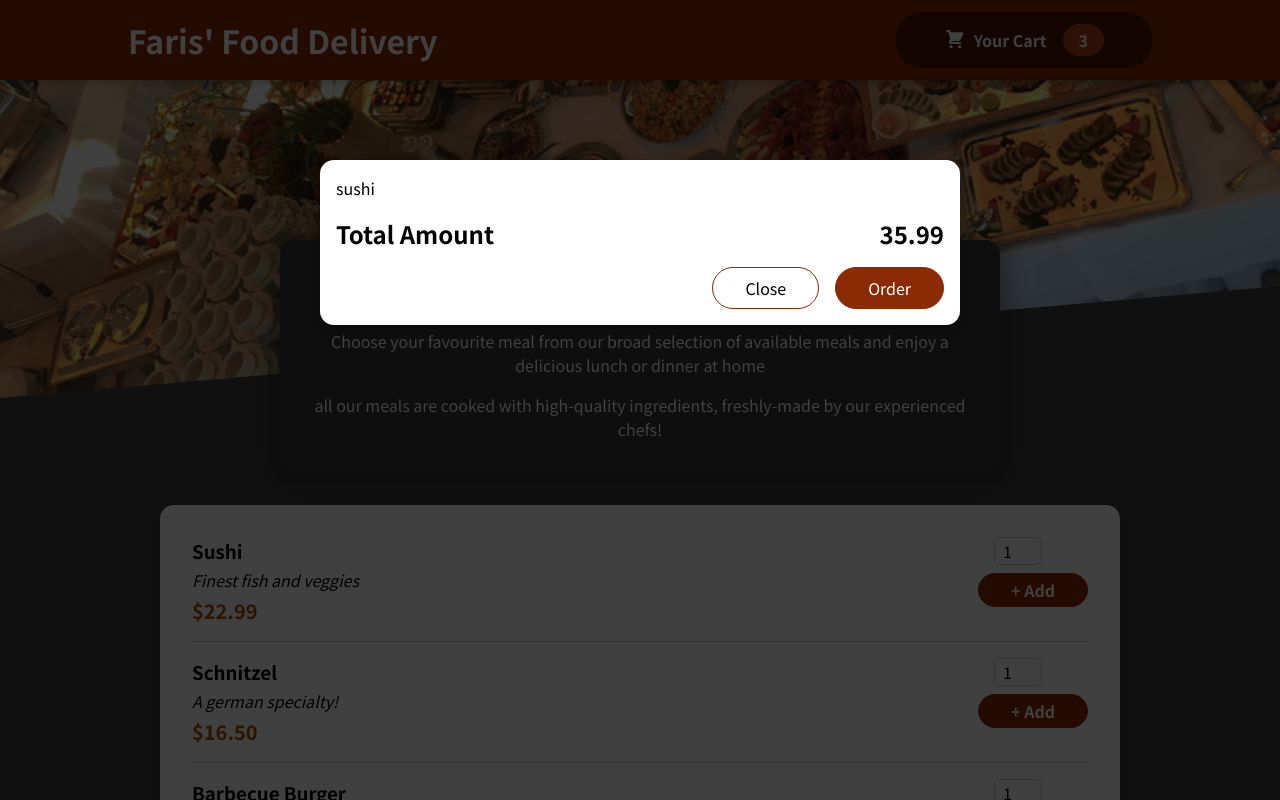
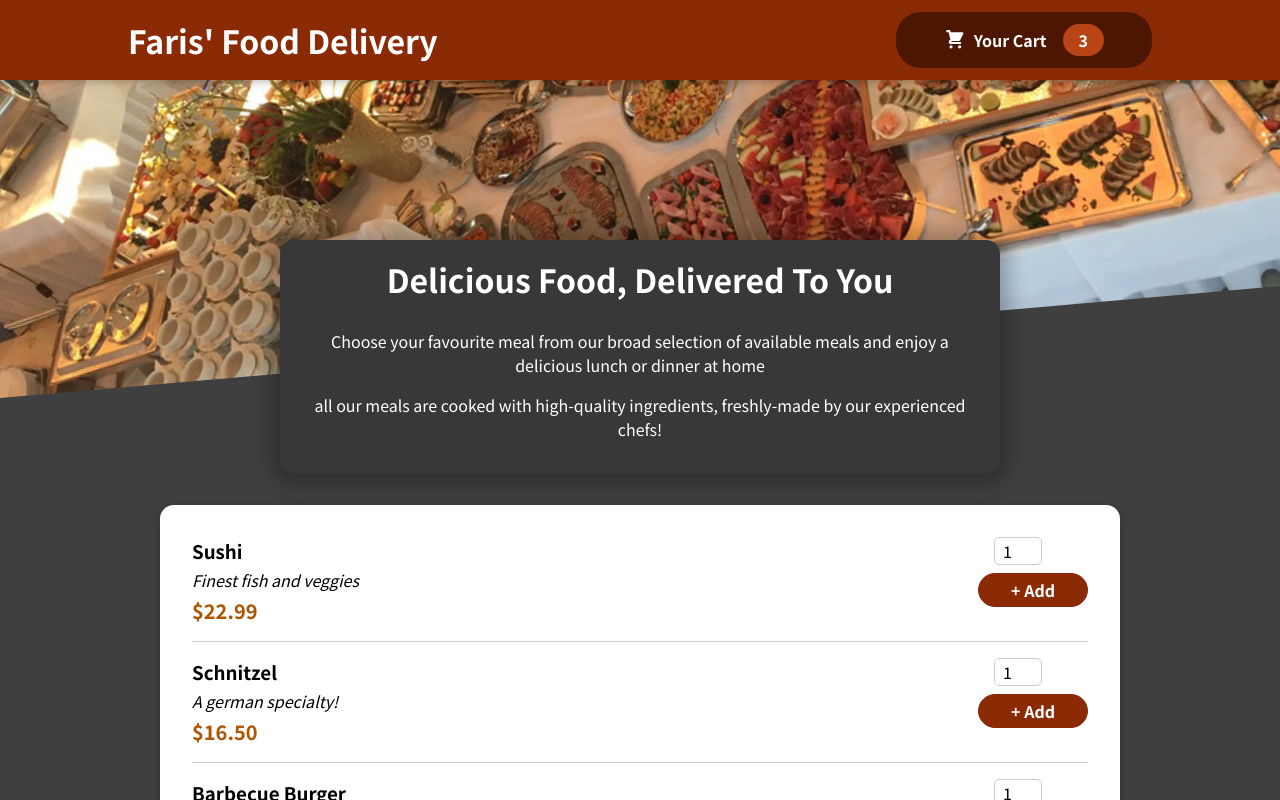
Before and after one commit to farischew/react-food-order-app, a React (Create React App) app: page / in a window 1280 px wide. Shown: the top 800 px of the page. Built offline with nearby package versions, Linux system fonts and the light colour scheme.

Commit message:
Makes Cart Modal open and close using buttons and backdrop

```diff
--- a/src/App.js
+++ b/src/App.js
@@ -1,13 +1,23 @@
-import React from "react";
+import React, { useState } from "react";
 import Header from "./components/Layout/Header";
 import Meals from "./components/Meal/Meals";
 import Cart from "./components/Cart/Cart";
 
 function App() {
+  const [cartIsShown, setCartIsShown] = useState(false);
+
+  const showCartHandler = () => {
+    setCartIsShown(true);
+  };
+
+  const hideCartHandler = () => {
+    setCartIsShown(false);
+  };
+
   return (
     <React.Fragment>
-      <Cart />
-      <Header />
+      {cartIsShown && <Cart onHide={hideCartHandler} />}
+      <Header onShow={showCartHandler} />
       <Meals />
     </React.Fragment>
   );
--- a/src/components/Cart/Cart.js
+++ b/src/components/Cart/Cart.js
@@ -10,14 +10,16 @@
     </ul>
   );
   return (
-    <Modal>
+    <Modal onHide={props.onHide}>
       {cartItems}
       <div className={classes.total}>
         <span>Total Amount</span>
         <span>35.99</span>
       </div>
       <div className={classes.actions}>
-        <button className={classes["button-alt"]}>Close</button>
+        <button className={classes["button-alt"]} onClick={props.onHide}>
+          Close
+        </button>
         <button className={classes.button}>Order</button>
       </div>
     </Modal>
--- a/src/components/Layout/Header.js
+++ b/src/components/Layout/Header.js
@@ -9,7 +9,7 @@
     <React.Fragment>
       <header className={classes.header}>
         <h1>Faris' Food Delivery</h1>
-        <HeaderCartButton>Cart</HeaderCartButton>
+        <HeaderCartButton onClick={props.onShow} />
       </header>
       <div className={classes["main-image"]}>
         <img src={mealsImage} alt="A table of food" />
--- a/src/components/Layout/HeaderCartButton.js
+++ b/src/components/Layout/HeaderCartButton.js
@@ -1,9 +1,9 @@
 import CartIcon from "../Cart/CartIcon";
 import classes from "./HeaderCartButton.module.css";
 
-const HeaderCartButton = () => {
+const HeaderCartButton = (props) => {
   return (
-    <button className={classes.button}>
+    <button className={classes.button} onClick={props.onClick}>
       <span className={classes.icon}>
         <CartIcon />
       </span>
--- a/src/components/UI/Modal.js
+++ b/src/components/UI/Modal.js
@@ -4,7 +4,7 @@
 import classes from "./Modal.module.css";
 
 const Backdrop = (props) => {
-  return <div className={classes.backdrop}></div>;
+  return <div className={classes.backdrop} onClick={props.onHide}></div>;
 };
 
 const ModalOverlay = (props) => {
@@ -20,7 +20,7 @@
 const Modal = (props) => {
   return (
     <React.Fragment>
-      {ReactDOM.createPortal(<Backdrop />, portalElement)}
+      {ReactDOM.createPortal(<Backdrop onHide={props.onHide} />, portalElement)}
       {ReactDOM.createPortal(
         <ModalOverlay>{props.children}</ModalOverlay>,
         portalElement
```
